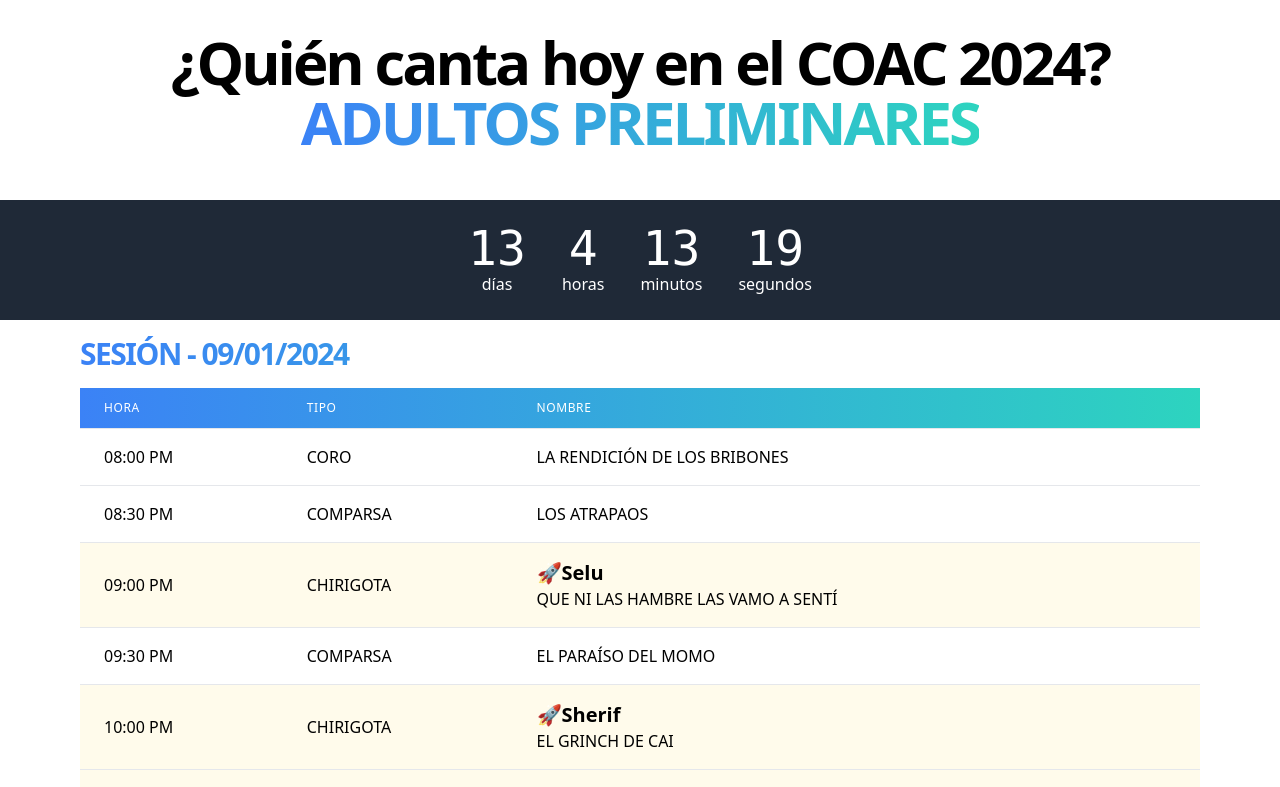
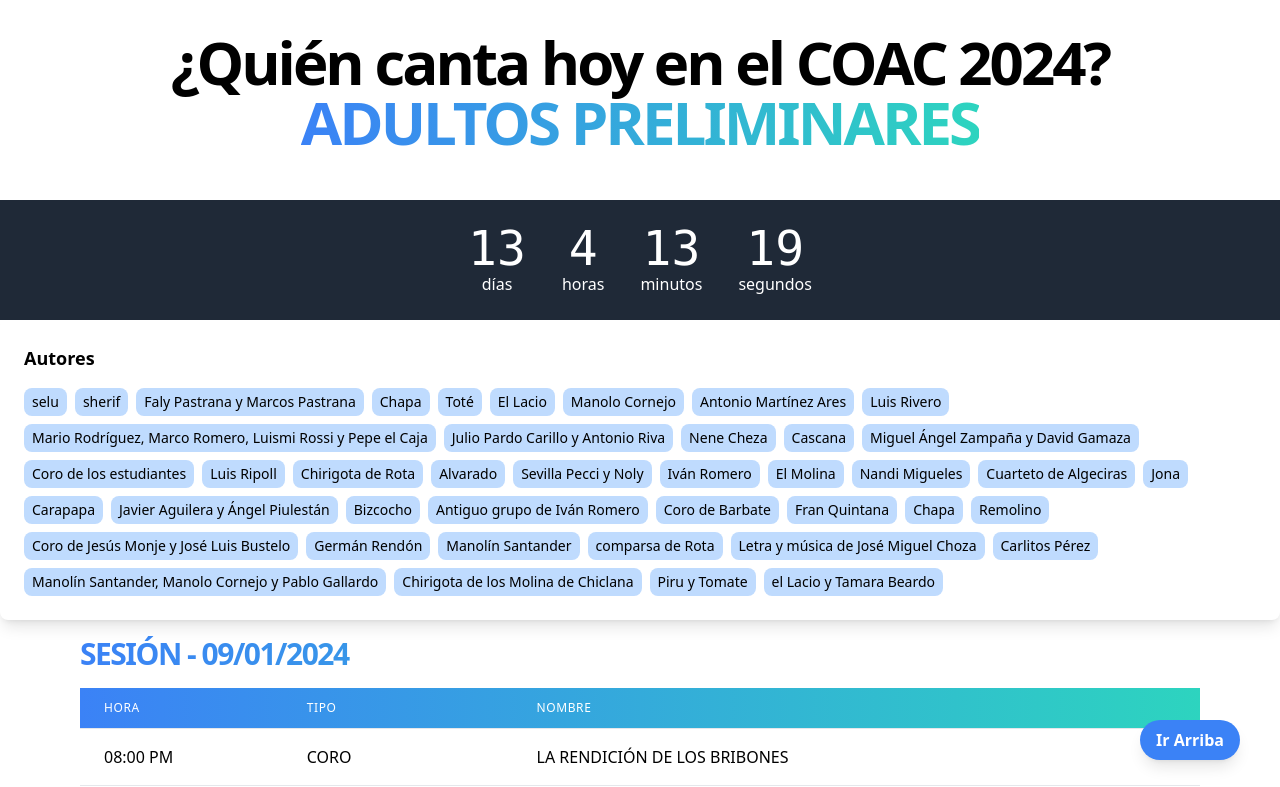
Before and after one commit to nandovejer/coac-quien-canta-hoy, a React (Vite) app: page / in a window 1280 px wide. Shown: the top 787 px of the page. Built offline with nearby package versions, Linux system fonts and the light colour scheme.

Commit message:
nube de autores

```diff
--- a/src/App.tsx
+++ b/src/App.tsx
@@ -2,20 +2,27 @@
 import DynamicTable from './components/DynamicTable'
 import CountdownTimer from './components/CountdownTimer'
 import jsonData from './data/COAC_2024_ADULTOS_PRELIMINARES.json'
+import formatAppData from './utils/formatAppData'
+import AuthorCloud from './components/AuthorCloud'
+import ScrollToTop from './components/OnTop'
 function App() {
 
+  const currentJsonData = formatAppData(jsonData);
+  console.log(currentJsonData);
 
   return (
     <>
-      <header className="max-w-6xl mx-auto py-4 sm:py-8 px-4 sm:px-6  text-center">
+      <header id="siteHeader" className="max-w-6xl mx-auto py-4 sm:py-8 px-4 sm:px-6  text-center">
         <hgroup className='text-center'>
           <h1 className="text-5xl md:text-6xl font-extrabold leading-tighter tracking-tighter mb-4" >¿Quién canta hoy en el COAC 2024? <br />   <span className="bg-clip-text text-transparent bg-gradient-to-r from-blue-500 to-teal-400 uppercase">adultos preliminares</span></h1>
         </hgroup>
       </header>
 
-      <main>
+      <main id="siteMain">
         <CountdownTimer targetDate="2023-12-09T20:00:00" />
-        <DynamicTable data={jsonData} />
+        <AuthorCloud data={currentJsonData} />
+        <DynamicTable data={currentJsonData} />
+        <ScrollToTop />
       </main>
     </>
   )
--- /dev/null
+++ b/src/components/AuthorCloud.tsx
@@ -0,0 +1,46 @@
+import React from 'react';
+interface Grupo {
+    tipo: string;
+    nombre: string;
+    autor: string;
+    id: string;
+}
+
+interface JsonData {
+    [key: string]: Grupo[];
+}
+interface AuthorCloudProps {
+    data: JsonData;
+}
+
+const AuthorCloud: React.FC<AuthorCloudProps> = ({ data }) => {
+    // Extraer todos los autores de los datos
+    const autores = Object.values(data).flat().map(grupo => ({
+        autor: grupo.autor,
+        id: grupo.id
+    }));
+
+    return (
+        <div className="bg-white p-6 rounded-lg shadow-lg">
+            <h2 className="text-lg font-semibold mb-4">Autores</h2>
+            <div className="flex flex-wrap gap-2">
+                {Object.entries(data).map(([fecha, grupos]) =>
+                    grupos.map((grupo, index) => (
+                        grupo.autor
+                            ? <a
+                                key={index}
+                                href={`#${grupo.id}`}
+                                title={`Canta su ${grupo.tipo} el ${fecha}`}
+                                className="bg-blue-200 hover:bg-blue-300 py-1 px-2 rounded-lg text-sm"
+                            >
+                                {grupo.autor}
+                            </a>
+                            : ''
+                    ))
+                )}
+            </div>
+        </div>
+    );
+};
+
+export default AuthorCloud;
--- a/src/components/DynamicTable.tsx
+++ b/src/components/DynamicTable.tsx
@@ -5,6 +5,7 @@
   tipo: string;
   nombre: string;
   autor: string;
+  id: string;
 }
 
 interface Data {
@@ -87,7 +88,7 @@
                     ? "text-center  bg-pink-50 font-bold text-pink-700  text-white blinking"
                     : ""
                     }`;
-                  const uniqueId = createID(group.autor, index);
+
                   return (
                     <tr key={index} className={rowClass}>
                       <td className={cellClasses}>
@@ -97,7 +98,7 @@
                         {group.tipo}
                       </td>
                       <td className="px-6 py-4">
-                        <strong id={uniqueId} className="text-xl capitalize  text-ellipsis overflow-hidden">{group.autor ? `🚀${group.autor}` : ``}</strong>
+                        <strong id={group.id} className="text-xl capitalize  text-ellipsis overflow-hidden">{group.autor ? `🚀${group.autor}` : ``}</strong>
                         <p className="text-ellipsis overflow-hidden">{group.nombre}</p>
                       </td>
                     </tr>
--- /dev/null
+++ b/src/components/OnTop.tsx
@@ -0,0 +1,18 @@
+import React from 'react';
+
+const ScrollToTop: React.FC = () => {
+    const scrollToTop = () => {
+        window.scrollTo({
+            top: 0,
+            behavior: 'smooth' // Esta línea asegura que el scroll sea suave
+        });
+    };
+
+    return (
+        <button onClick={scrollToTop} className="fixed bottom-10 right-10 bg-blue-500 hover:bg-blue-700 text-white font-bold py-2 px-4 rounded-full shadow-lg hover:shadow-xl transition duration-200 ease-in-out">
+            Ir Arriba
+        </button>
+    );
+};
+
+export default ScrollToTop;
--- /dev/null
+++ b/src/utils/formatAppData.tsx
@@ -0,0 +1,27 @@
+interface Grupo {
+    tipo: string;
+    nombre: string;
+    autor: string;
+    id?: string; // La propiedad id es opcional en la entrada, pero será añadida en la salida
+  }
+
+  interface JsonData {
+    [key: string]: Grupo[]; // Un objeto con claves de tipo string y valores que son arrays de Grupo
+  }
+function appData(jsonData: JsonData): JsonData {
+    const transformedData: JsonData = {};
+
+    for (const date in jsonData) {
+      if (Object.prototype.hasOwnProperty.call(jsonData, date)) {
+        transformedData[date] = jsonData[date].map(item => {
+          const id = item.autor ? `author2024${item.autor.replace(/[^a-zA-Z0-9]+/g, '').toLowerCase()}` : '';
+          return { ...item, id };
+        });
+      }
+    }
+
+    return transformedData;
+  }
+
+
+  export default appData;
```
